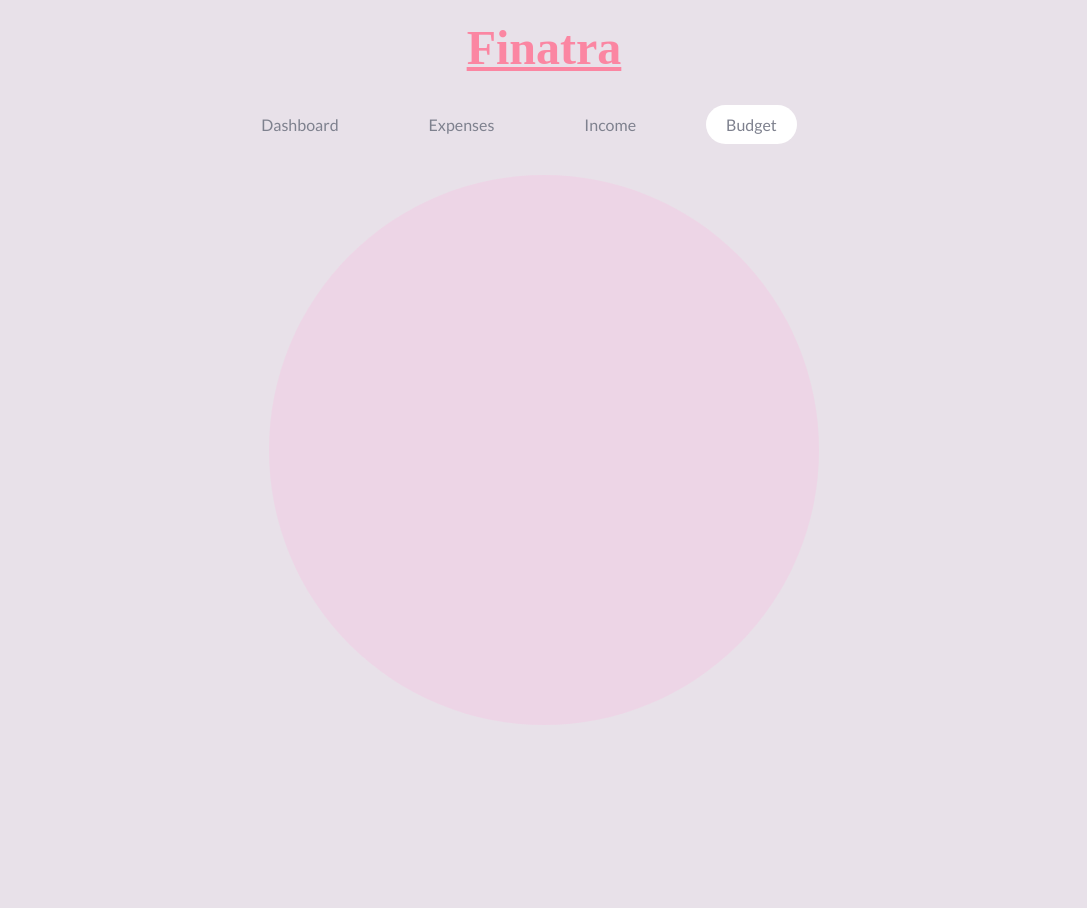
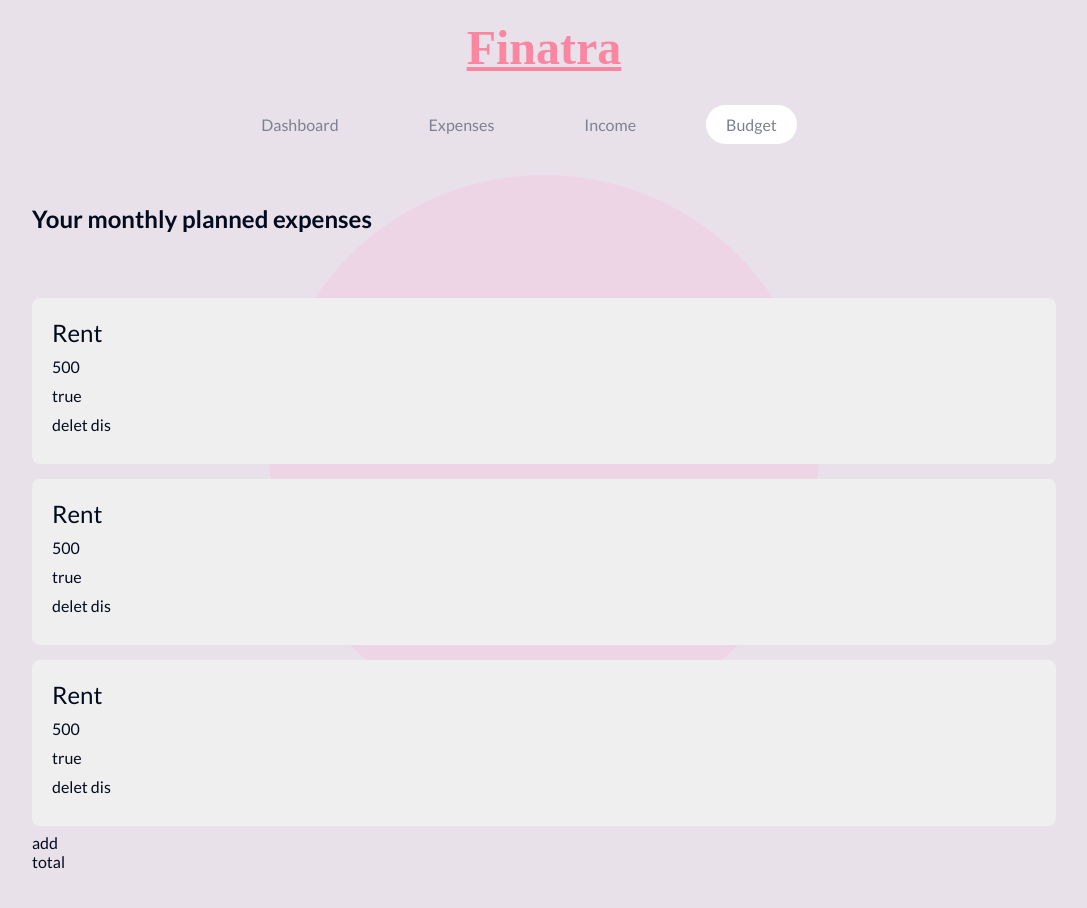
Before and after one commit to unexpectedtokens/Finatra, a Vue app in the folder finatra/: page /budget in a window 1280 px wide. Shown: the top 908 px of the page, without its empty margins (96-1183 px from the left). Before the commit the page ends 800 px from the top, so only its background shows below. Built offline with nearby package versions, Linux system fonts and the light colour scheme; a web font is replaced by a local one.

Commit message:
Changed something

```diff
--- a/finatra/src/assets/sass/main.scss
+++ b/finatra/src/assets/sass/main.scss
@@ -34,7 +34,7 @@ body {
     }
     @import "./views/Dashboard.scss";
     @import "./views/Auth.scss";
-    @import "./views/Expenses.scss";
+    @import "./views/Budget.scss"
   }
 }
 #app::after {
--- /dev/null
+++ b/finatra/src/assets/sass/views/Budget.scss
@@ -0,0 +1,28 @@
+.budget {
+  .budget-item-container {
+    width: 100%;
+    padding-top: 50px;
+    overflow: scroll;
+    max-height: 550px;
+    li {
+      display: flex;
+      flex-direction: column;
+      padding: 20px;
+      background: #efefef;
+      margin: 15px 0;
+      border-radius: 8px;
+      p,
+      h5 {
+        margin-bottom: 10px;
+      }
+      h5 {
+        font-size: 1.5em;
+        font-weight: 200;
+        text-transform: capitalize;
+      }
+    }
+  }
+  .budget-item-container::-webkit-scrollbar {
+    width: 0px;
+  }
+}
--- a/finatra/src/router.js
+++ b/finatra/src/router.js
@@ -5,6 +5,7 @@ import Register from "./views/Register.vue";
 import Dashboard from "./views/Dashboard.vue";
 import Expenses from "./views/Expenses.vue";
 import Income from "./views/Income.vue";
+import Budget from "./views/Budget.vue";
 // import Expenses from "./views/Expenses.vue"
 
 Vue.use(Router);
@@ -42,6 +43,12 @@ export default new Router({
       name: "Register",
       component: Register,
       exact: true
+    },
+    {
+      path: "/budget",
+      name: "Budget",
+      component: Budget,
+      exact: true
     }
     // {
     //   path: '/about',
--- a/finatra/src/store.js
+++ b/finatra/src/store.js
@@ -8,7 +8,29 @@ export default new Vuex.Store({
     user: {},
     currency: "dollar",
     balance: 0,
-    //dummy changes
+    //dummy data
+    budget: [
+      {
+        title: "rent",
+        amount: 500,
+        exact: true
+      },
+      {
+        title: "rent",
+        amount: 500,
+        exact: true
+      },
+      {
+        title: "rent",
+        amount: 500,
+        exact: true
+      },
+      {
+        title: "rent",
+        amount: 500,
+        exact: true
+      }
+    ],
     changes: [
       {
         type: "DEC",
@@ -215,7 +237,8 @@ export default new Vuex.Store({
         .sort((a, b) => {
           return b.amount - a.amount;
         });
-    }
+    },
+    getBudgetItems: state => state.budget
   },
   mutations: {
     authenticate: (state, { username }) => {
@@ -226,6 +249,9 @@ export default new Vuex.Store({
     },
     unauthorize: state => {
       state.authenticated = false;
+    },
+    DELETE: (state, index) => {
+      state.budget.splice(index, 1);
     }
   },
   actions: {
@@ -240,6 +266,10 @@ export default new Vuex.Store({
         commit("authenticate", { username: payload.username });
         resolve("logged in");
       });
+    },
+    DELETE: ({ commit }, payload) => {
+      //WILL BE ASYNC CALL TO API IN THE FUTURE THAT'S WHY IT's AN ACTION AND NOT JUST A MUTATOR
+      commit("DELETE", payload);
     }
   }
 });
--- /dev/null
+++ b/finatra/src/views/Budget.vue
@@ -0,0 +1,31 @@
+<template>
+  <div class="budget">
+    <h2>Your monthly planned expenses</h2>
+    <div class="budget-item-container">
+      <li v-for="(item, index) in items" :key="index">
+        <h5>{{item.title}}</h5>
+        <p>{{item.amount}}</p>
+        <p>{{item.exact}}</p>
+        <p @click="deletdis(index)">delet dis</p>
+      </li>
+    </div>
+    <p>add</p>
+    <p>total</p>
+  </div>
+</template>
+
+<script>
+export default {
+  name: "Budget",
+  methods: {
+    deletdis(index) {
+      this.$store.dispatch("DELETE", index);
+    }
+  },
+  computed: {
+    items() {
+      return this.$store.getters.getBudgetItems;
+    }
+  }
+};
+</script>
```
